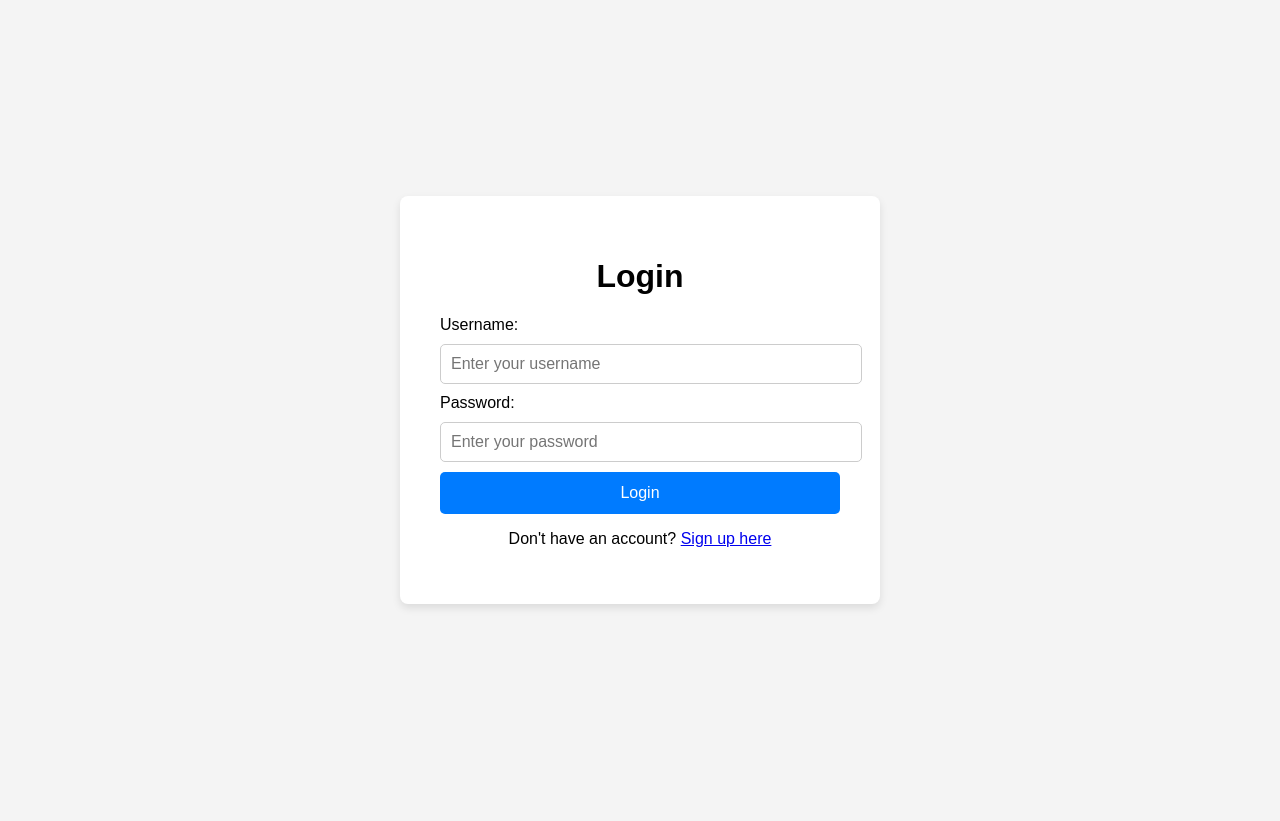
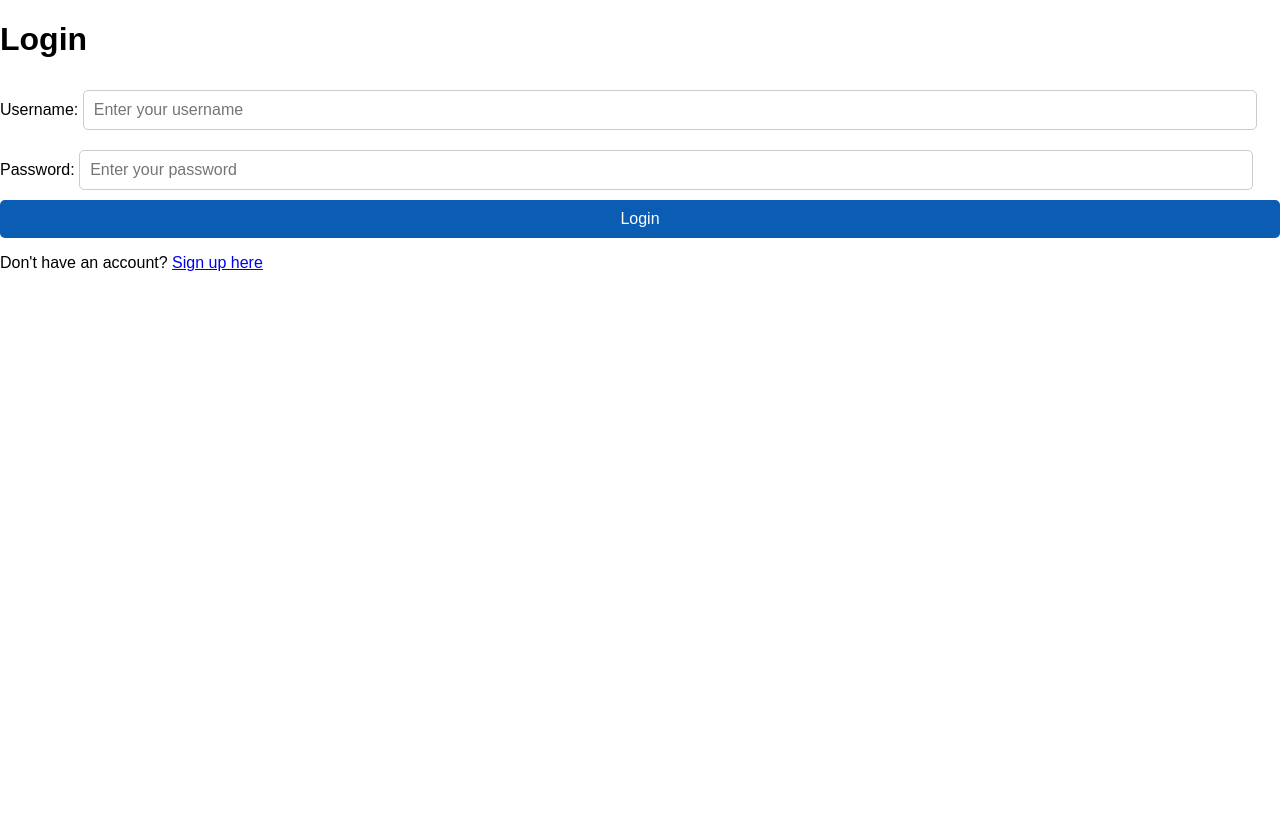
Before and after one commit to TheDeadlyFlower1098/170Final, a Flask app: page /login in a window 1280 px wide. Before the commit the page ends 608 px from the top, so only its background shows below. Run offline with Flask 3, Linux system fonts and the light colour scheme.

Commit message:
for kalli

```diff
--- a/main.py
+++ b/main.py
@@ -88,6 +88,38 @@
 @app.route('/')
 def home():
     return render_template('home.html')
+@app.route('/admin_login', methods=['GET'])
+def admin_login_page():
+    return render_template('admin_login.html')
+
+@app.route('/admin_login', methods=['POST'])
+def admin_login():
+    try:
+        # Get the username and password from the form
+        username = request.form['username']
+        password = request.form['password_hash']  # Password entered by the user (plaintext)
+
+        # Query the database to find the admin with the provided username
+        result = conn.execute(
+            text('SELECT * FROM admin WHERE username = :username'),
+            {'username': username}
+        ).fetchone()
+
+        if result:
+            stored_password = result['password_hash']  # Get the stored password (plaintext)
+
+            # Check if the provided password matches the stored password
+            if stored_password == password:
+                return redirect(url_for('admin_dashboard'))  # Redirect to admin dashboard on success
+            else:
+                return render_template('admin_login.html', error="Invalid password", success=None)
+        else:
+            return render_template('admin_login.html', error="Admin not found", success=None)
+
+    except Exception as e:
+        print(f"Error during login: {e}")
+        return render_template('admin_login.html', error="Login failed. Please try again.", success=None)
+
 
 if __name__ == '__main__':
     app.run(debug=True)
--- a/templates/base.html
+++ b/templates/base.html
@@ -59,10 +59,10 @@
             </div>
         {% endif %}
     {% endwith %}
+    {% block content %}
+    <!-- Page-specific content will go here -->
+    {% endblock %}
 </div>
-{% block content %}
-<!-- Page-specific content will go here -->
-{% endblock %}
 
 <!-- Footer -->
 <div class="footer">
--- a/templates/login.html
+++ b/templates/login.html
@@ -5,65 +5,6 @@
     <meta name="viewport" content="width=device-width, initial-scale=1.0">
     <title>Login</title>
     <link rel="stylesheet" href="../static/styles/base.css">
-    <style>
-        body {
-            font-family: Arial, sans-serif;
-            display: flex;
-            justify-content: center;
-            align-items: center;
-            height: 100vh;
-            margin: 0;
-            background-color: #f4f4f4;
-        }
-        .login-container {
-            background: white;
-            padding: 40px;
-            box-shadow: 0 4px 8px rgba(0, 0, 0, 0.1);
-            border-radius: 8px;
-            width: 100%;
-            max-width: 400px;
-        }
-        .login-container h1 {
-            text-align: center;
-        }
-        .input_field {
-            width: 100%;
-            padding: 10px;
-            margin: 10px 0;
-            font-size: 16px;
-            border-radius: 5px;
-            border: 1px solid #ccc;
-        }
-        .input_submit {
-            width: 100%;
-            padding: 12px;
-            background-color: #007bff;
-            color: white;
-            border: none;
-            border-radius: 5px;
-            font-size: 16px;
-            cursor: pointer;
-        }
-        .input_submit:hover {
-            background-color: #0056b3;
-        }
-        .alert-error {
-            color: red;
-            font-size: 16px;
-            text-align: center;
-            margin-bottom: 10px;
-        }
-        .alert-success {
-            color: green;
-            font-size: 16px;
-            text-align: center;
-            margin-bottom: 10px;
-        }
-        .back-to-signup {
-            text-align: center;
-            margin-top: 10px;
-        }
-    </style>
 </head>
 <body>
 
```
Also changed, not shown: templates/admin_login.html (added, +9 -0 lines), static/styles/base.css (line endings or trailing spaces).
